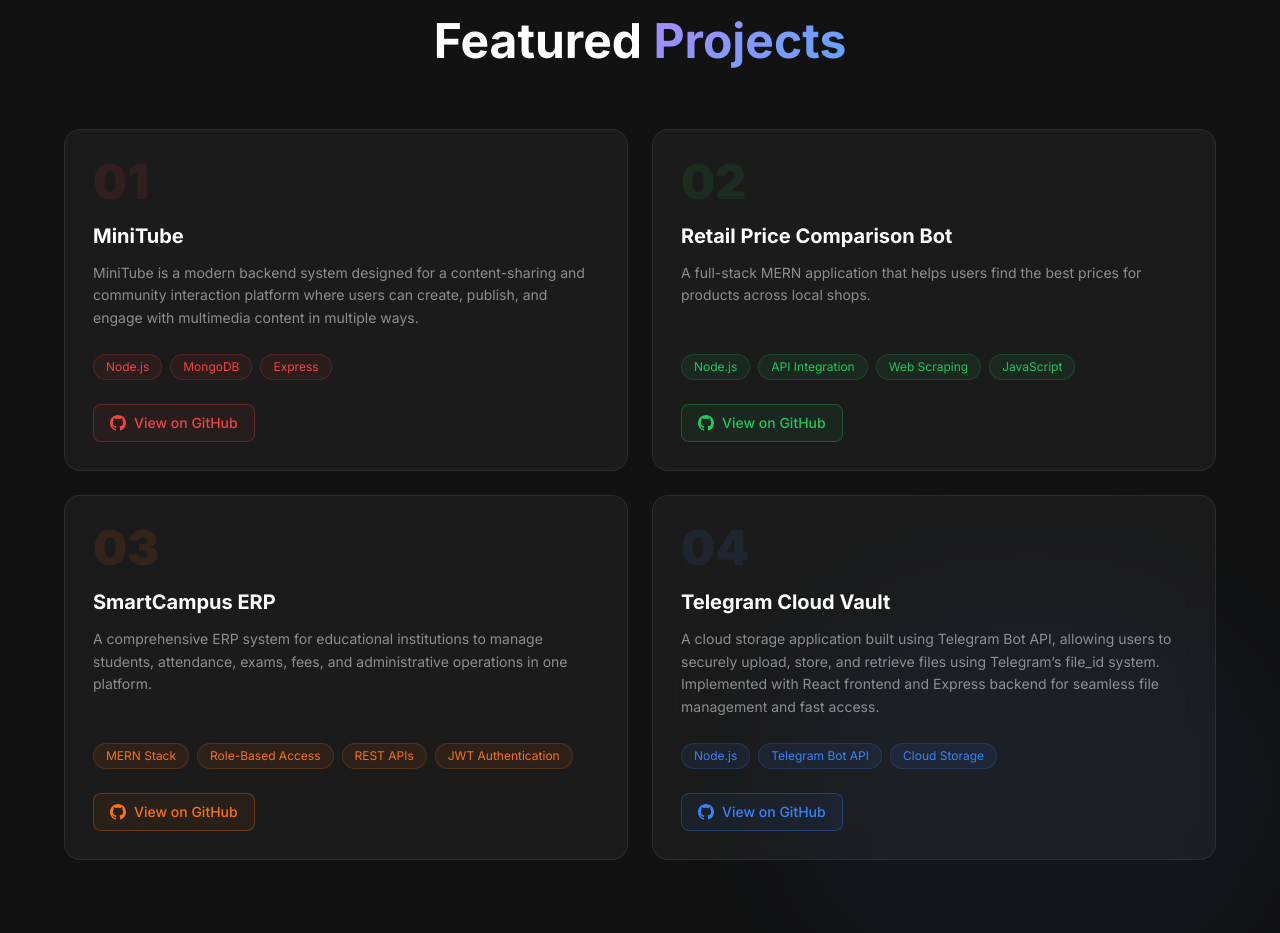
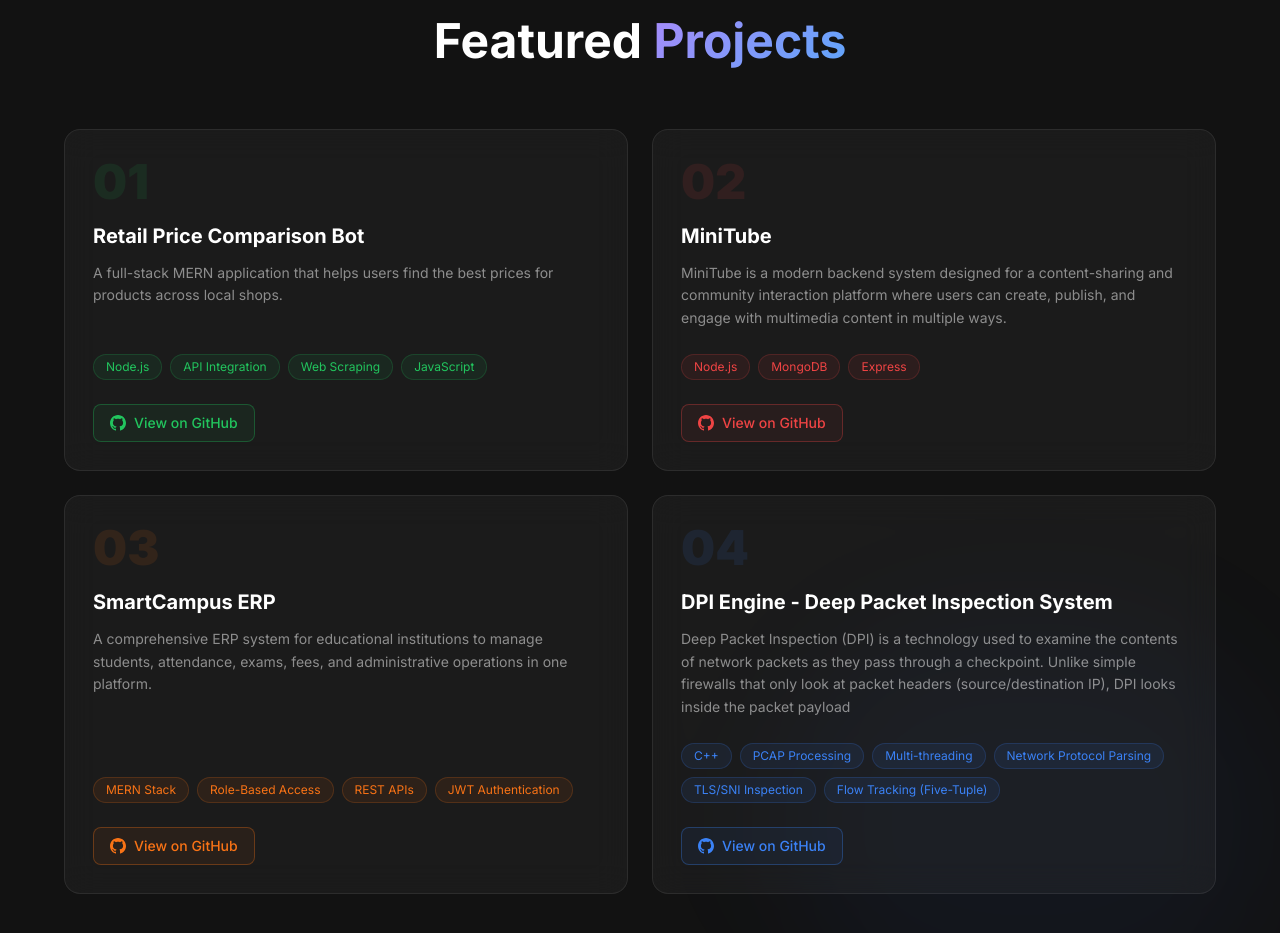
Before and after one commit to Vishal-Sharma-6033/MyPortfolio, a React app: page / in a window 1280 px wide. Shown: the part 5725-6658 px from the top of the page. Built offline with nearby package versions, Linux system fonts and the light colour scheme; no server answers; the HTML template or start-up script is replaced by a standard one.

Commit message:
Project Updated

```diff
--- a/src/components/Projects.jsx
+++ b/src/components/Projects.jsx
@@ -2,6 +2,15 @@ import { useRef } from 'react';
 import { motion, useInView } from 'framer-motion';
 
 const projects = [
+  {
+    title: 'Retail Price Comparison Bot',
+    description:
+      'A full-stack MERN application that helps users find the best prices for products across local shops.',
+    tech: ['Node.js', 'API Integration', 'Web Scraping', 'JavaScript'],
+    gradient: 'from-green-600/20 to-emerald-900/20',
+    accent: '#22c55e',
+    github: 'https://github.com/Vishal-Sharma-6033/Retail_price_comparison_bot.git',
+  },
   {
     title: 'MiniTube',
     description:
@@ -10,15 +19,6 @@ const projects = [
     gradient: 'from-red-600/20 to-pink-900/20',
     accent: '#ef4444',
     github: 'https://github.com/Vishal-Sharma-6033/MiniTube.git',
-  },
-  {
-    title: 'Retail Price Comparison Bot',
-    description:
-      'A full-stack MERN application that helps users find the best prices for products across local shops.',
-    tech: ['Node.js', 'API Integration', 'Web Scraping', 'JavaScript'],
-    gradient: 'from-green-600/20 to-emerald-900/20',
-    accent: '#22c55e',
-    github: 'https://github.com/Vishal-Sharma-6033/Retail_price_comparison_bot.git',
   },
   {
     title: 'SmartCampus ERP',
@@ -30,13 +30,13 @@ const projects = [
     github: 'https://github.com/Vishal-Sharma-6033/SmartCampusERP.git',
   },
   {
-    title: 'Telegram Cloud Vault',
+    title: 'DPI Engine - Deep Packet Inspection System',
     description:
-      'A cloud storage application built using Telegram Bot API, allowing users to securely upload, store, and retrieve files using Telegram’s file_id system. Implemented with React frontend and Express backend for seamless file management and fast access.',
-    tech: ['Node.js', 'Telegram Bot API', 'Cloud Storage'],
+      'Deep Packet Inspection (DPI) is a technology used to examine the contents of network packets as they pass through a checkpoint. Unlike simple firewalls that only look at packet headers (source/destination IP), DPI looks inside the packet payload',
+    tech: ['C++', 'PCAP Processing', 'Multi-threading', 'Network Protocol Parsing', 'TLS/SNI Inspection', 'Flow Tracking (Five-Tuple)'],
     gradient: 'from-blue-600/20 to-indigo-900/20',
     accent: '#3b82f6',
-    github: 'https://github.com/Vishal-Sharma-6033/telegram-cloud-vault.git',
+    github: 'https://github.com/Vishal-Sharma-6033/DPI-Engine---Deep-Packet-Inspection-System.git',
   }
 ];
 
--- a/src/components/Skills.jsx
+++ b/src/components/Skills.jsx
@@ -4,7 +4,7 @@ import { motion, useInView } from 'framer-motion';
 const skills = [
   { category: 'Frontend', items: ['HTML5', 'CSS3', 'JavaScript', 'React', 'Next.js'] },
   { category: 'Backend', items: ['Node.js', 'Express.js', 'REST APIs', 'Redis' ] },
-  { category: 'Database', items: ['MongoDB', 'Firebase'] },
+  { category: 'Database', items: ['MongoDB'] },
   { category: 'Tools', items: ['Git', 'GitHub', 'VS Code', 'Vite', 'Postman'] },
 ];
 
@@ -25,8 +25,8 @@ function SkillBar({ name, level, delay }) {
   return (
     <div ref={ref} className="mb-5">
       <div className="flex justify-between mb-2">
-        <span className="text-sm text-white/70 font-medium">{name}</span>
-        <span className="text-xs text-violet-400 font-mono">{level}%</span>
+        <span className="text-sm font-medium text-white/70">{name}</span>
+        <span className="font-mono text-xs text-violet-400">{level}%</span>
       </div>
       <div className="h-[3px] bg-white/[0.06] rounded-full overflow-hidden">
         <motion.div
@@ -45,7 +45,7 @@ export default function Skills() {
   const titleInView = useInView(titleRef, { once: true, margin: '-60px' });
 
   return (
-    <section id="skills" className="relative py-32 px-6 overflow-hidden">
+    <section id="skills" className="relative px-6 py-32 overflow-hidden">
       {/* Blobs */}
       <div className="absolute top-0 left-1/2 -translate-x-1/2 w-[600px] h-[300px] bg-violet-600/5 blur-3xl rounded-full pointer-events-none" />
 
@@ -56,27 +56,27 @@ export default function Skills() {
           initial={{ opacity: 0, y: 40 }}
           animate={titleInView ? { opacity: 1, y: 0 } : {}}
           transition={{ duration: 0.8, ease: [0.16, 1, 0.3, 1] }}
-          className="text-center mb-16"
+          className="mb-16 text-center"
         >
           <p className="text-xs tracking-[0.35em] uppercase text-violet-400 mb-4 font-medium">
             Skills
           </p>
-          <h2 className="text-4xl md:text-5xl font-bold text-white">
+          <h2 className="text-4xl font-bold text-white md:text-5xl">
             My <span className="text-gradient">Tech Stack</span>
           </h2>
         </motion.div>
 
-        <div className="grid md:grid-cols-2 gap-12">
+        <div className="grid gap-12 md:grid-cols-2">
           {/* Skill Bars */}
           <div>
-            <p className="text-xs tracking-widest uppercase text-white/30 mb-8">Proficiency</p>
+            <p className="mb-8 text-xs tracking-widest uppercase text-white/30">Proficiency</p>
             {featured.map((sk, i) => (
               <SkillBar key={sk.name} name={sk.name} level={sk.level} delay={i * 0.08} />
             ))}
           </div>
 
           {/* Category grid */}
-          <div className="grid grid-cols-2 gap-4 content-start">
+          <div className="grid content-start grid-cols-2 gap-4">
             {skills.map((cat, ci) => (
               <motion.div
                 key={cat.category}
@@ -84,9 +84,9 @@ export default function Skills() {
                 whileInView={{ opacity: 1, scale: 1 }}
                 viewport={{ once: true, margin: '-40px' }}
                 transition={{ duration: 0.6, delay: ci * 0.1, ease: [0.16, 1, 0.3, 1] }}
-                className="glass rounded-xl p-5 group hover:border-violet-500/30 transition-colors duration-300"
+                className="p-5 transition-colors duration-300 glass rounded-xl group hover:border-violet-500/30"
               >
-                <p className="text-xs uppercase tracking-widest text-violet-400 mb-3 font-semibold">
+                <p className="mb-3 text-xs font-semibold tracking-widest uppercase text-violet-400">
                   {cat.category}
                 </p>
                 <div className="flex flex-wrap gap-2">
```
